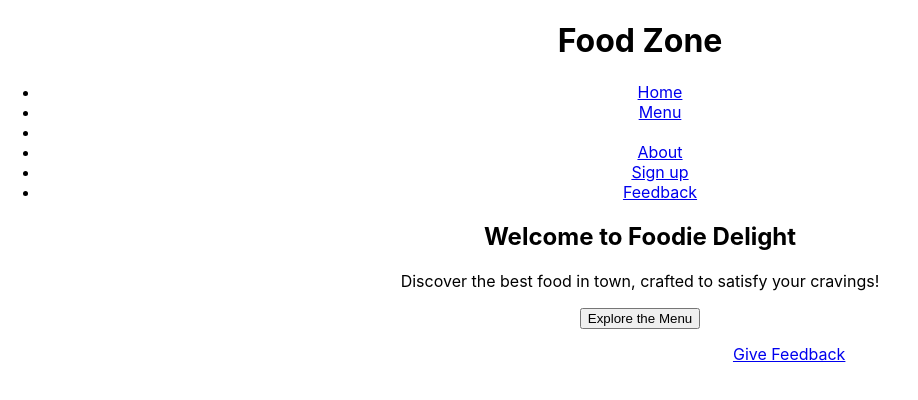
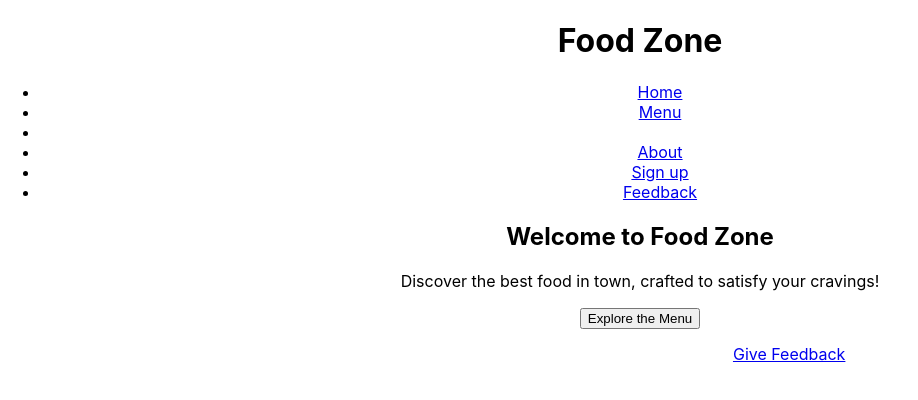
Before and after one commit to arpitha33/Milestone-1, a React (Create React App) app: page / in a window 1280 px wide. Shown: the top 400 px of the page, without its empty margins (0-918 px from the left). Built offline with nearby package versions, Linux system fonts and the light colour scheme; the HTML template or start-up script is replaced by a standard one.

Commit message:
Update Home.js

```diff
--- a/src/components/Home.js
+++ b/src/components/Home.js
@@ -7,7 +7,7 @@ function Home() {
   return (
     <section id="home" className="home-section">
       <div className="home-content">
-        <h2>Welcome to Foodie Delight</h2>
+        <h2>Welcome to Food Zone</h2>
         <p>Discover the best food in town, crafted to satisfy your cravings!</p>
         <button className="explore-btn" onClick={()=>navigate("/menu")}>Explore the Menu</button>
 
```
